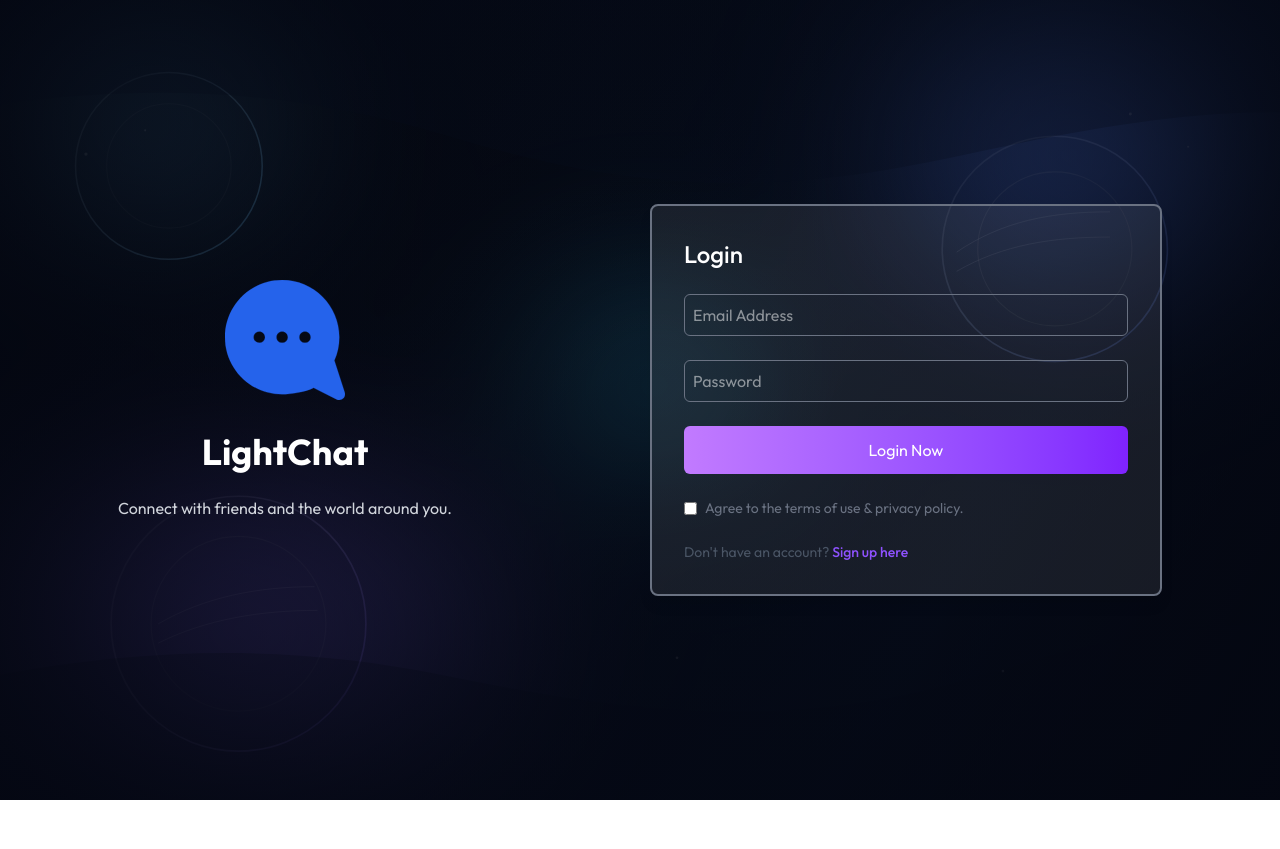
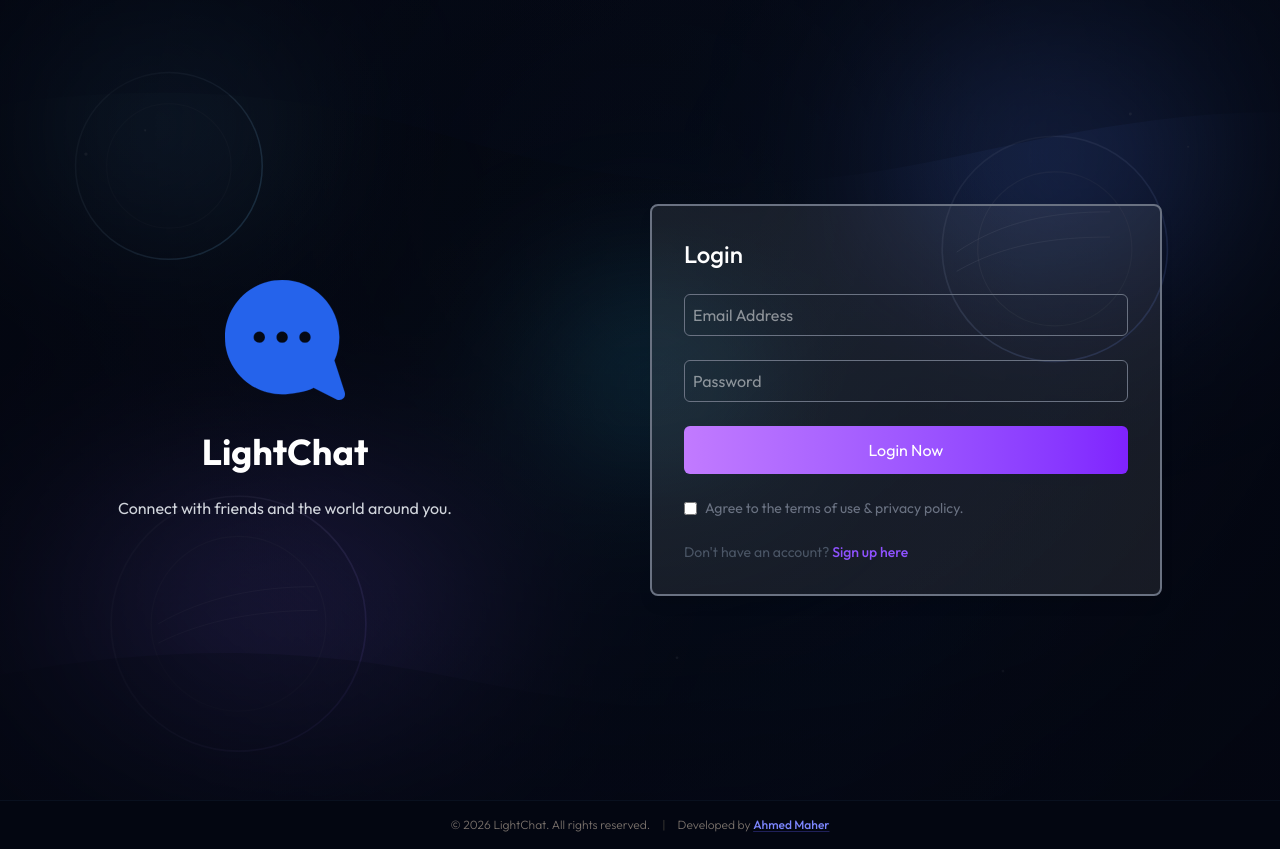
Before and after one commit to Ahmed-Maher77/LightChat___Real-Time-Chat-Application___Full-Stack, a React (Vite) app in the folder client/: page /login in a window 1280 px wide. Before the commit the page ends 800 px from the top, so only its background shows below. Built offline with nearby package versions, Linux system fonts and the light colour scheme.

Commit message:
feat: enhance loading experience and add footer with developer credits

```diff
--- a/client/context/AuthContext.jsx
+++ b/client/context/AuthContext.jsx
@@ -21,6 +21,7 @@ const AuthProvider = ({ children }) => {
             setIsCheckingAuth(false);
             return;
         }
+        await new Promise(resolve => setTimeout(resolve, 1000)); // Wait for 1 second before setting isCheckingAuth to false
         try {
             const { data } = await axios.get("/api/auth/checkAuth");
             if (data.success) {
--- a/client/src/App.jsx
+++ b/client/src/App.jsx
@@ -11,6 +11,7 @@ import UserDataProvider from "./context/userDataProvider";
 import { AuthContext } from "../context/AuthContext";
 import { ChatProvider } from "../context/ChatContext";
 import { Toaster } from "react-hot-toast";
+import assets from "./assets/assets";
 
 
 const App = () => {
@@ -18,10 +19,28 @@ const App = () => {
 
     if (isCheckingAuth) {
         return (
-            <div className="flex items-center justify-center min-h-screen bg-gray-950 text-white">
-                <div className="flex flex-col items-center gap-4">
-                    <div className="w-12 h-12 border-4 border-indigo-500/20 border-t-indigo-500 rounded-full animate-spin"></div>
-                    <p className="text-stone-400 text-sm font-medium tracking-wide animate-pulse">Loading LightChat...</p>
+            <div className="relative flex items-center justify-center min-h-screen bg-slate-950 overflow-hidden text-white">
+                {/* Glow Effects */}
+                <div className="absolute top-1/4 left-1/4 w-96 h-96 bg-indigo-500/10 rounded-full blur-[120px] pointer-events-none" />
+                <div className="absolute bottom-1/4 right-1/4 w-96 h-96 bg-blue-500/10 rounded-full blur-[120px] pointer-events-none" />
+
+                <div className="relative flex flex-col items-center gap-6 z-10">
+                    <div className="relative flex items-center justify-center">
+                        {/* Orbit ring */}
+                        <div className="absolute w-24 h-24 border-t-2 border-r-2 border-indigo-500 rounded-full animate-spin" />
+                        {/* Inner pulse circle */}
+                        <div className="absolute w-20 h-20 bg-indigo-500/5 rounded-full animate-ping" />
+                        {/* Logo */}
+                        <img
+                            src={assets.main_logo}
+                            alt="LightChat Logo"
+                            className="w-12 h-12 relative animate-pulse"
+                        />
+                    </div>
+                    <div className="flex flex-col items-center gap-1.5">
+                        <h2 className="text-xl font-semibold text-white tracking-widest uppercase">LightChat</h2>
+                        <p className="text-xs text-stone-400 font-medium tracking-wide animate-pulse">Establishing secure connection...</p>
+                    </div>
                 </div>
             </div>
         );
--- a/client/src/components/Sidebar.jsx
+++ b/client/src/components/Sidebar.jsx
@@ -24,6 +24,20 @@ const Sidebar = ({ setShowUserInfo }) => {
             <AppLogo />
             <SearchBar placeholder="Search here..." onSearch={(value) => setInput(value)} />
             <ActiveChats activeChats={filteredUsers} onlineUsers={onlineUsers} setShowUserInfo={setShowUserInfo} />
+            <footer className="text-[10px] text-center text-stone-500 font-light mt-auto pt-2 border-t border-gray-800">
+                <p>&copy; {new Date().getFullYear()} LightChat.</p>
+                <p className="mt-0.5">
+                    Developed by{" "}
+                    <a
+                        href="https://www.linkedin.com/in/ahmed-maher-algohary"
+                        target="_blank"
+                        rel="noopener noreferrer"
+                        className="text-indigo-400 hover:text-indigo-300 font-medium transition duration-300 hover:underline"
+                    >
+                        Ahmed Maher
+                    </a>
+                </p>
+            </footer>
         </div>
     );
 };
--- a/client/src/pages/Layout.jsx
+++ b/client/src/pages/Layout.jsx
@@ -1,9 +1,31 @@
-import { Outlet } from "react-router-dom";
+import { Outlet, useLocation } from "react-router-dom";
 
 const Layout = () => {
+    const location = useLocation();
+    const isChatPage = location.pathname === "/";
+
     return (
-        <div>
-            <Outlet />
+        <div className="min-h-screen flex flex-col justify-between">
+            <div className="flex-grow flex flex-col">
+                <Outlet />
+            </div>
+            {!isChatPage && (
+                <footer className="w-full py-4 bg-gray-950/40 border-t border-gray-900/60 text-center text-xs text-stone-500 font-light flex flex-col sm:flex-row justify-center items-center gap-1 sm:gap-3 z-10">
+                    <span>&copy; {new Date().getFullYear()} LightChat. All rights reserved.</span>
+                    <span className="hidden sm:inline text-stone-700">|</span>
+                    <span>
+                        Developed by{" "}
+                        <a
+                            href="https://www.linkedin.com/in/ahmed-maher-algohary"
+                            target="_blank"
+                            rel="noopener noreferrer"
+                            className="text-indigo-400 hover:text-indigo-300 font-medium transition duration-300 underline underline-offset-2 decoration-indigo-500/30 hover:decoration-indigo-400"
+                        >
+                            Ahmed Maher
+                        </a>
+                    </span>
+                </footer>
+            )}
         </div>
     );
 };
```
